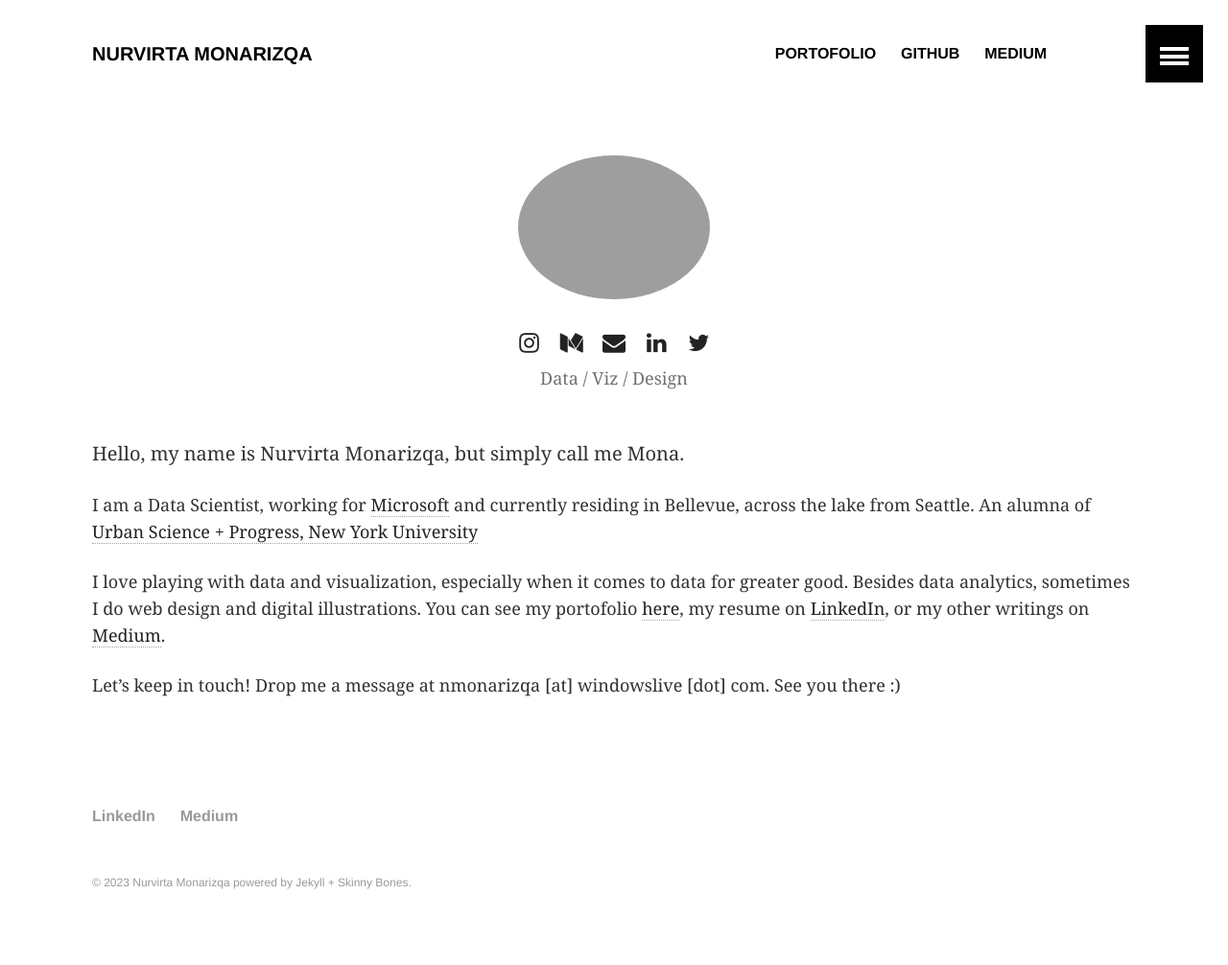
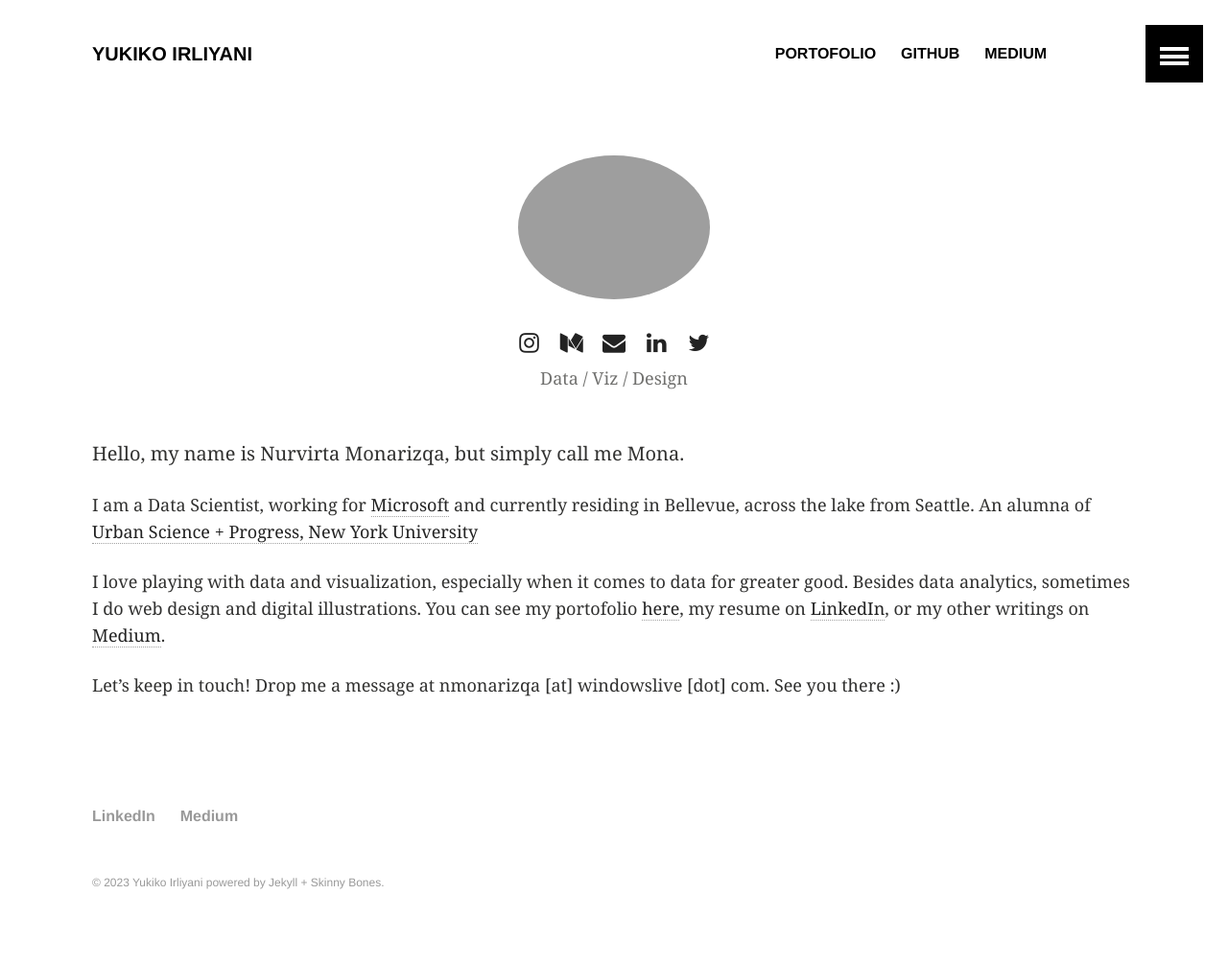
Before and after one commit to yukikoirlyn/yukikoirlyn.github.io, a Jekyll site: the page built from index.md, in a window 1280 px wide. Shown: the whole page at 96% size. Built offline with Jekyll 4.4.1, drawn with Linux system fonts in a browser that asks for light colours; nearby versions of some CDN libraries; library files that are not in the unit come from our copies.

Commit message:
Update _config.yml

```diff
--- a/_config.yml
+++ b/_config.yml
@@ -1,7 +1,7 @@
 # Site wide configuration
 
-title: "Nurvirta Monarizqa"
-description: "Mona's Technical Blog."
+title: "Yukiko Irliyani"
+description: "Yukiko's Technical Blog."
 logo: # 120x120 px default image used for Twitter summary card
 teaser: # 400x250 px default teaser image used in image archive grid
 locale: en
@@ -26,13 +26,13 @@ gems:
 
 # Site owner
 owner:
-  name: "Nurvirta Monarizqa"
-  email: "nmonarizqa@windowslive.com"
-  twitter: "nmonarizqa"
+  name: "Yukiko Irliyani"
+  email: "irliyaniyukiko@gmail.com"
+  twitter: "yukikoirlyn"
   google:
     ad-client:
     ad-slot:
-  bio: "Urban, Data, Visualization, and everything in between."
+  bio: "Data, Visualization, and everything in between."
   avatar: bio-photo.jpg # 160x160 px image for author byline
   disqus-shortname:
 
```
